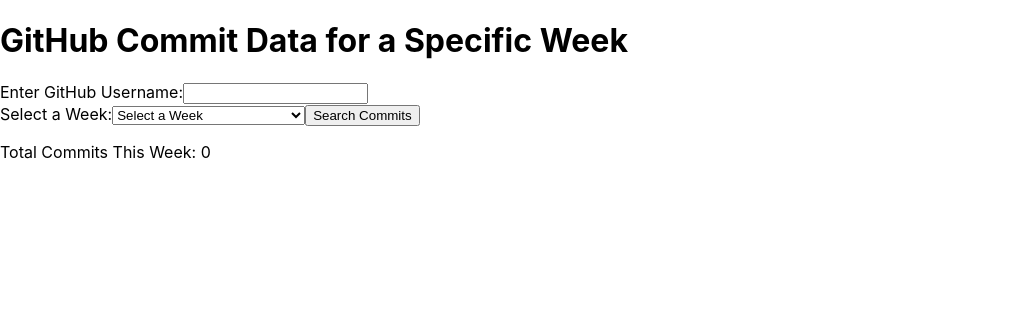
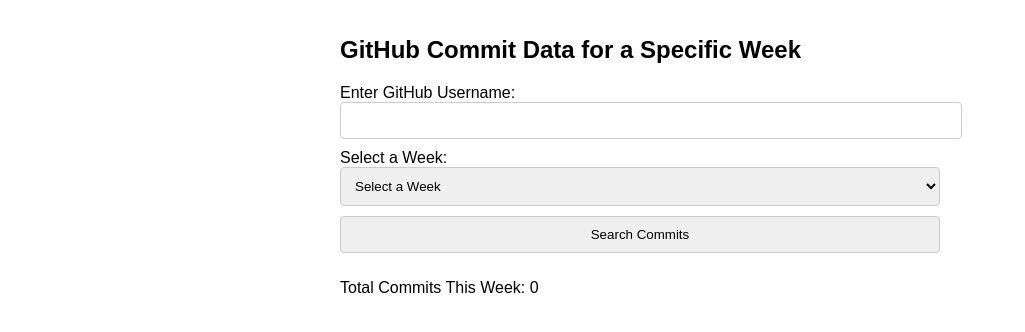
Before and after one commit to momahboobian/gh-commits, a React (Create React App) app: page / in a window 1280 px wide. Shown: the top 332 px of the page, without its empty margins (0-1025 px from the left). Built offline with nearby package versions, Linux system fonts and the light colour scheme.

Commit message:
applying some style

```diff
--- a/src/App.css
+++ b/src/App.css
@@ -1,38 +1,58 @@
+/* app.css */
+
+/* Style for the main container */
 .App {
-  text-align: center;
+  font-family: Arial, sans-serif;
+  max-width: 600px;
+  margin: 0 auto;
+  padding: 20px;
 }
 
-.App-logo {
-  height: 40vmin;
-  pointer-events: none;
+/* Style for the headings */
+h1 {
+  font-size: 24px;
+  margin-bottom: 20px;
 }
 
-@media (prefers-reduced-motion: no-preference) {
-  .App-logo {
-    animation: App-logo-spin infinite 20s linear;
-  }
+/* Style for input fields and buttons */
+input[type="text"],
+select,
+button {
+  width: 100%;
+  padding: 10px;
+  margin-bottom: 10px;
+  border: 1px solid #ccc;
+  border-radius: 4px;
 }
 
-.App-header {
-  background-color: #282c34;
-  min-height: 100vh;
-  display: flex;
-  flex-direction: column;
-  align-items: center;
-  justify-content: center;
-  font-size: calc(10px + 2vmin);
-  color: white;
+/* Style for the select dropdown */
+select {
+  cursor: pointer;
 }
 
-.App-link {
-  color: #61dafb;
+/* Style for the loading message */
+.loading {
+  font-style: italic;
 }
 
-@keyframes App-logo-spin {
-  from {
-    transform: rotate(0deg);
-  }
-  to {
-    transform: rotate(360deg);
-  }
+/* Style for the commit list */
+ul {
+  list-style: none;
+  padding: 0;
 }
+
+ul li {
+  margin-bottom: 10px;
+}
+
+/* Style for the commit date */
+ul li strong {
+  font-weight: bold;
+  display: block;
+  margin-bottom: 5px;
+}
+
+/* Style for the commit message */
+ul li p {
+  margin: 0;
+}
--- a/src/App.js
+++ b/src/App.js
@@ -1,4 +1,5 @@
-import React, { useEffect, useState } from "react";
+import "./App.css";
+import React, { useState } from "react";
 import axios from "axios";
 import { startOfWeek, endOfWeek, format, subMonths } from "date-fns";
 
```
